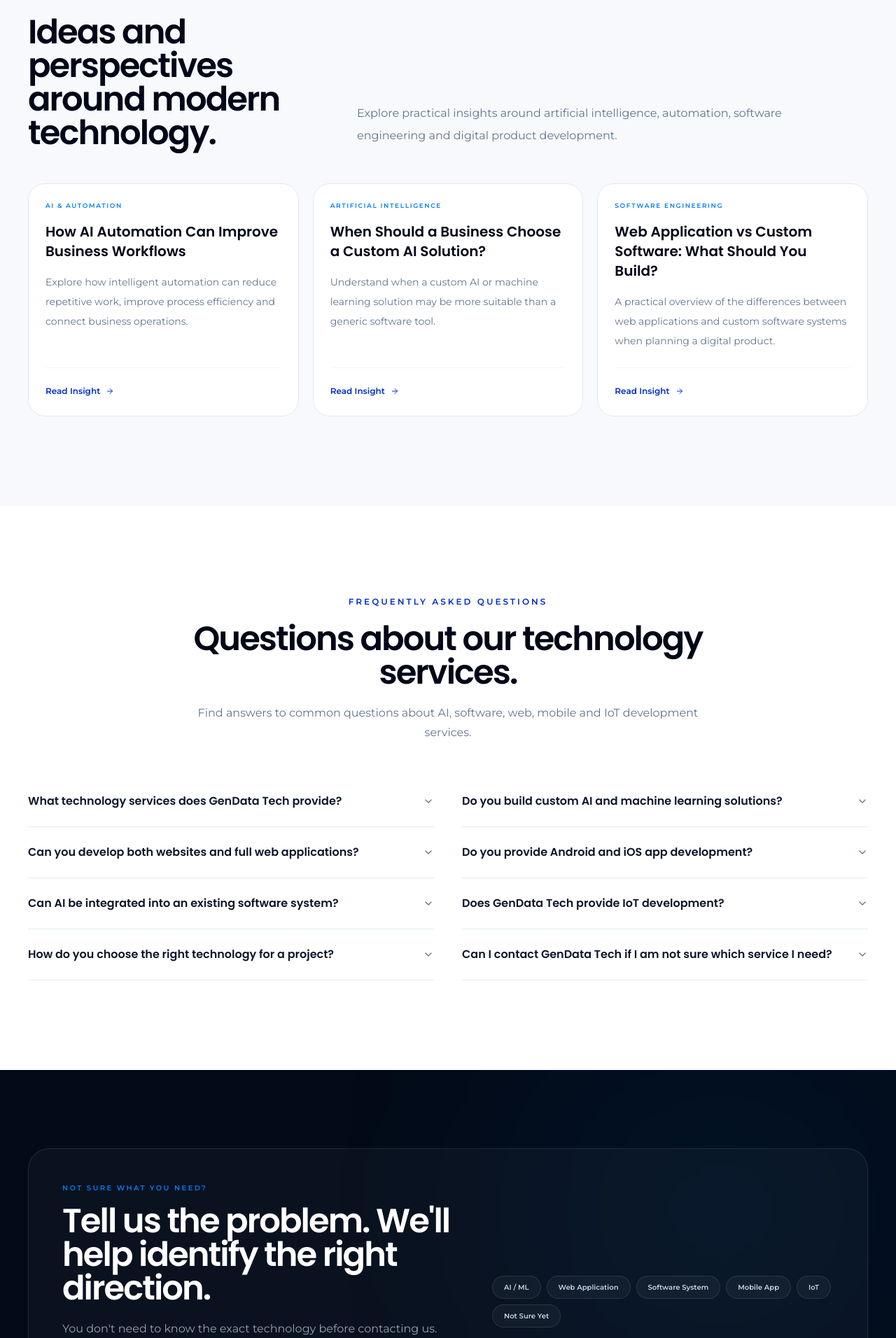
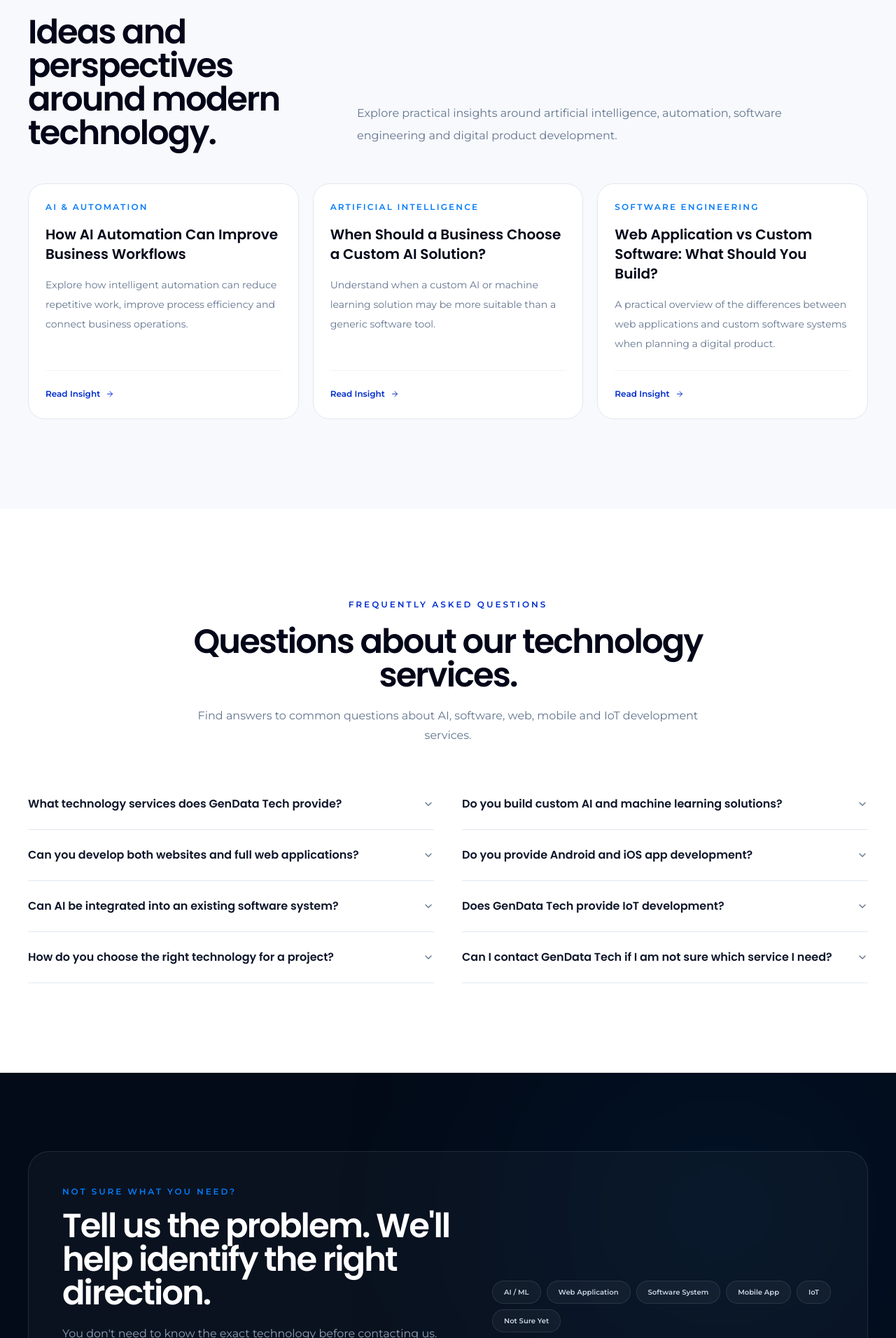
Before and after one commit to aravinthk1504/gendata-techv2, a Next.js app: page /en/services in a window 1280 px wide. Shown: the part 4225-6137 px from the top of the page at 70% size. Built offline with nearby package versions, Linux system fonts and the light colour scheme.

Commit message:
Normalize Services page section and card category labels to 12px

```diff
--- a/src/components/migrated/Services.jsx
+++ b/src/components/migrated/Services.jsx
@@ -1066,7 +1066,7 @@ function Services() {
                   }}
                   className="group flex h-full flex-col rounded-[24px] border border-slate-200 bg-white p-6 transition duration-300 hover:-translate-y-1 hover:border-[#057CFA]/30 hover:shadow-[0_20px_50px_rgba(15,23,42,0.06)]"
                 >
-                  <p className="font-body text-[9px] font-semibold uppercase tracking-[0.18em] text-[#057CFA]">
+                  <p className="font-body text-[12px] font-semibold uppercase tracking-[0.18em] text-[#057CFA]">
                     {insight.category}
                   </p>
 
@@ -1197,7 +1197,7 @@ function Services() {
             >
               <div className="grid gap-10 lg:grid-cols-[1fr_0.85fr] lg:items-end">
                 <div>
-                  <p className="font-body text-[10px] font-semibold uppercase tracking-[0.24em] text-[#057CFA]">
+                  <p className="font-body text-[12px] font-semibold uppercase tracking-[0.24em] text-[#057CFA]">
                     Not Sure What You Need?
                   </p>
 
```
